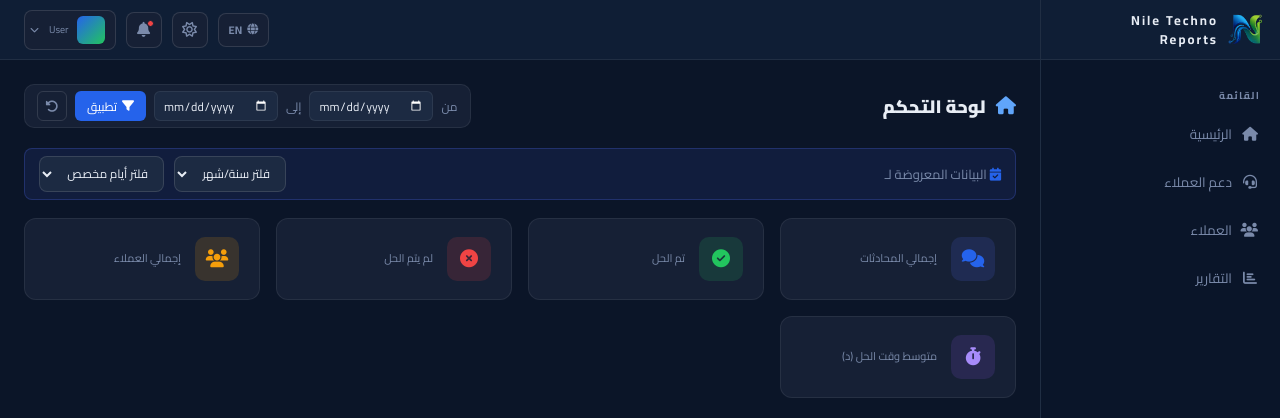
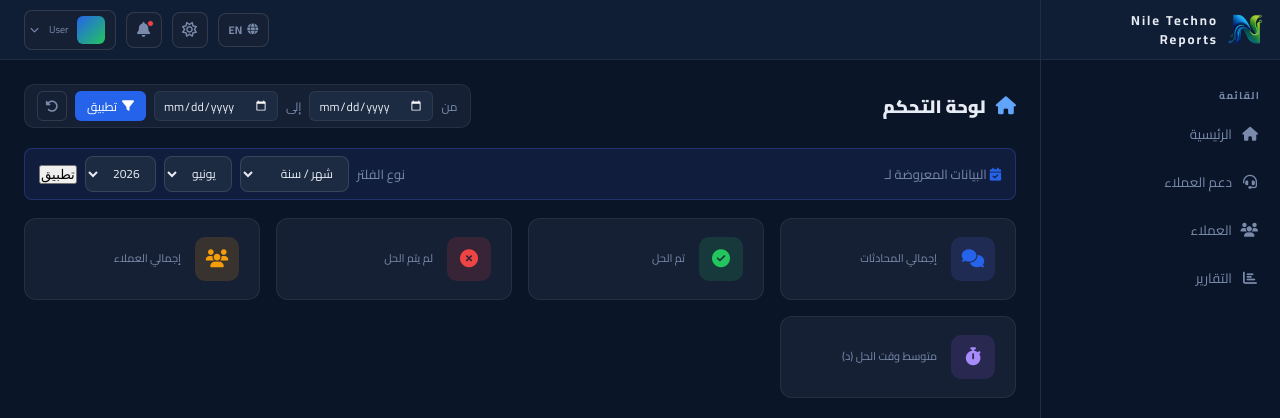
Before and after one commit to niletechno16/test-, a Django app: template django_app/templates/dashboard/home.html in a window 1280 px wide. Shown: the top 418 px of the page. Run offline with Django 5.2, Linux system fonts and the light colour scheme; the template is opened without the code that fills it, so the values that code supplies are empty.

Commit message:
update project-21

```diff
--- a/django_app/templates/dashboard/home.html
+++ b/django_app/templates/dashboard/home.html
@@ -212,15 +212,41 @@
 
 <div class="month-banner" style="display:flex;align-items:center;justify-content:space-between;gap:16px;flex-wrap:wrap;">
 <div><i class="fa-solid fa-calendar-check"></i> <span data-ar="البيانات المعروضة لـ" data-en="Showing data for">البيانات المعروضة لـ</span> <strong>{{ month_label }}</strong></div>
-<div style="display:flex;gap:10px;align-items:center;">
-<select style="height:36px;border-radius:8px;">
-<option>فلتر سنة/شهر</option>
+
+<div style="display:flex;align-items:center;gap:8px;flex-wrap:wrap;">
+<label>نوع الفلتر</label>
+
+<select id="filterType" style="height:36px;border-radius:8px;">
+<option value="month">شهر / سنة</option>
+<option value="custom">تاريخ مخصص</option>
 </select>
-<select style="height:36px;border-radius:8px;">
-<option>فلتر أيام مخصص</option>
-</select>
+
+<div id="monthYearFilter" style="display:flex;gap:8px;align-items:center;">
+<select style="height:36px;border-radius:8px;"><option>{{ selected_month|default:'يونيو' }}</option></select>
+<select style="height:36px;border-radius:8px;"><option>{{ selected_year|default:'2026' }}</option></select>
+<button class="btn-apply">تطبيق</button>
+</div>
+
+<div id="customDateFilter" style="display:none;gap:8px;align-items:center;">
+<input type="date" style="height:36px;border-radius:8px;">
+<input type="date" style="height:36px;border-radius:8px;">
+<button class="btn-apply">تطبيق</button>
 </div>
 </div>
+</div>
+
+<script>
+document.addEventListener('DOMContentLoaded',function(){
+ const t=document.getElementById('filterType');
+ if(!t) return;
+ const m=document.getElementById('monthYearFilter');
+ const c=document.getElementById('customDateFilter');
+ t.addEventListener('change',function(){
+   if(this.value==='custom'){m.style.display='none';c.style.display='flex';}
+   else{m.style.display='flex';c.style.display='none';}
+ });
+});
+</script>
 
 <!-- Stats -->
 <div class="stats-grid">
```
